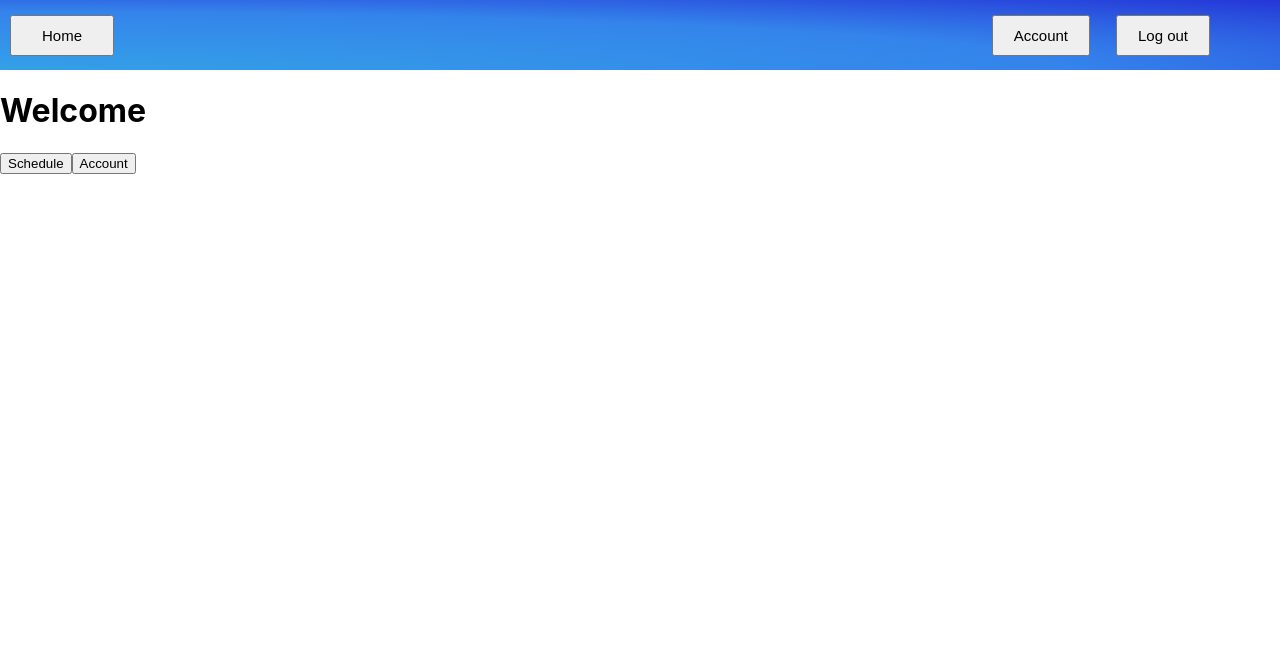
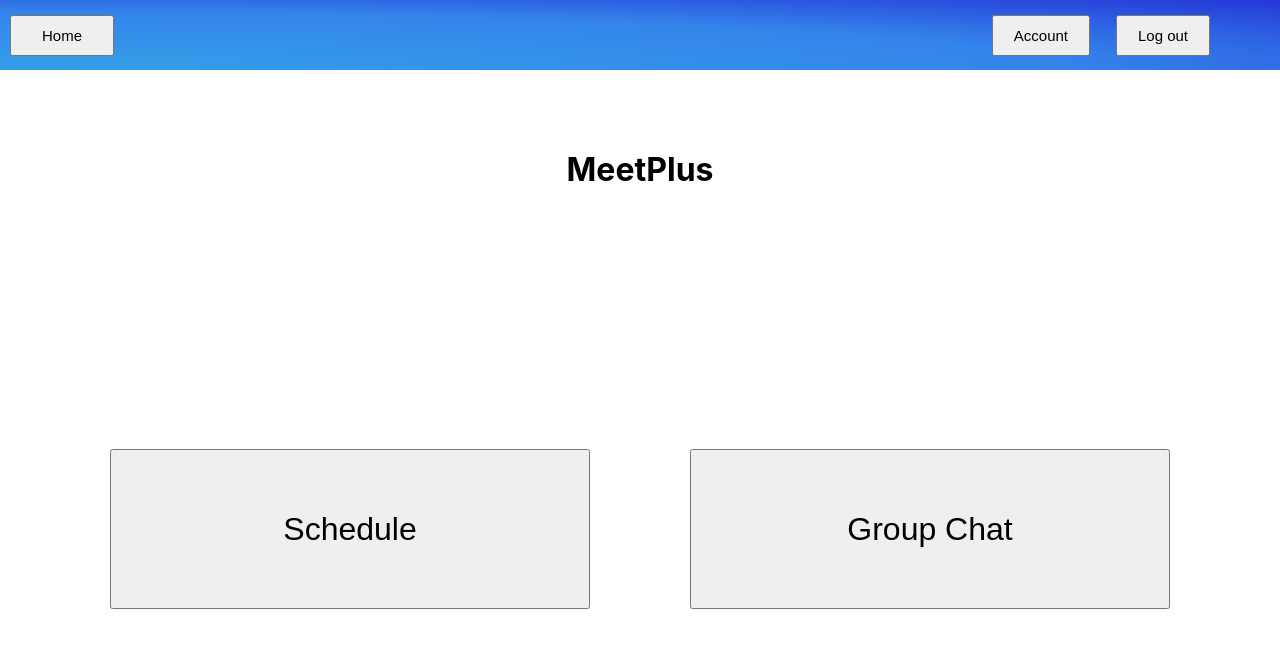
Before and after one commit to bangiyev/MeetPlus, a React (Create React App) app in the folder client/: page /home in a window 1280 px wide. Shown: the top 648 px of the page. Built offline with nearby package versions, Linux system fonts and the light colour scheme; no server answers; sample sign-in values are in the browser's storage.

Commit message:
style changes

```diff
--- a/client/src/context/AuthContext.js
+++ b/client/src/context/AuthContext.js
@@ -25,7 +25,6 @@ export const AuthContextProvider = ({ children }) => {
   useEffect(() => {
     const unsubscribe = onAuthStateChanged(auth, (currentUser) => {
       setUser(currentUser);
-      console.log("user: ", currentUser);
     });
     return () => {
       unsubscribe();
--- a/client/src/pages/Account.js
+++ b/client/src/pages/Account.js
@@ -1,27 +1,56 @@
-import React from "react";
+import { useEffect, useState } from "react";
 import NavBar from "../components/NavBar";
 import { UserAuth } from "../context/AuthContext";
+import "./AccountStyles.css";
 
 const Account = () => {
   const { logOut, user } = UserAuth();
+  const [users, setUsers] = useState([]);
 
-  const handleSignOut = async () => {
+  useEffect(() => {
+    let fetched = true;
+    const getUserNames = async () => {
+      const usersFromServer = await fetchUserNames();
+      if (fetched) {
+        setUsers(usersFromServer);
+      }
+    };
+    getUserNames();
+    return () => (fetched = false);
+  }, []);
+
+  const fetchUserNames = async () => {
     try {
-      await logOut();
+      const response = await fetch("/api/users");
+      const json = await response.json();
+      if (response.ok) {
+        console.log("ok");
+        return json;
+      }
     } catch (err) {
-      console.error(err);
+      console.log(err);
     }
   };
 
   return (
-    <div>
+    <div className="account-container">
       <NavBar />
-      <div>
-        <p>Welcome, {user?.displayName}</p>
+      <h2 className="group-members-heading">Your group members</h2>
+      <div className="group-members-container">
+        {users &&
+          users.map((user) => (
+            <div key={user._id} className="group-member">
+              <>
+                <h4 className="group-member-name">{user.displayName} </h4>
+                <>{user.email}</>
+              </>
+            </div>
+          ))}
       </div>
-      <button onClick={handleSignOut}>Logout</button>
     </div>
   );
 };
 
 export default Account;
+
+// <strong>Welcome, {user?.displayName}</strong>
--- /dev/null
+++ b/client/src/pages/AccountStyles.css
@@ -0,0 +1,32 @@
+.account-container {
+}
+
+.group-members-container {
+    display: grid;
+    margin-top: 4rem;
+    justify-content: center;
+    grid-template-columns: repeat(4, 18%);
+
+}
+
+.group-member{
+    height: 180px;
+    width: 60%;
+    padding: 10px;
+    margin: auto;
+    margin-bottom: 50px;
+    border: 2px solid black;
+    border-radius: 10px;
+    word-wrap: break-word;
+    word-break: break-all;
+    overflow: hidden;
+}
+
+.group-members-heading {
+    text-align: center;
+}
+
+.group-member-name {
+    font-size: 20px;
+    font-style: inherit;
+}
--- a/client/src/pages/Home.js
+++ b/client/src/pages/Home.js
@@ -1,5 +1,6 @@
 import { useNavigate } from "react-router-dom";
 import NavBar from "../components/NavBar";
+import "./HomeStyles.css";
 
 const Home = () => {
   const navigate = useNavigate();
@@ -7,9 +8,21 @@ const Home = () => {
   return (
     <div>
       <NavBar />
-      <h1>Welcome</h1>
-      <button onClick={() => navigate("/schedule")}>Schedule</button>
-      <button onClick={() => navigate("/account")}>Account</button>
+      <h1 className="home-heading">MeetPlus</h1>
+      <div className="home-buttons-container">
+        <button
+          className="home-screen-buttons"
+          onClick={() => navigate("/schedule")}
+        >
+          Schedule
+        </button>
+        <button
+          className="home-screen-buttons"
+          onClick={() => navigate("/account")}
+        >
+          Group Chat
+        </button>
+      </div>
     </div>
   );
 };
--- /dev/null
+++ b/client/src/pages/HomeStyles.css
@@ -0,0 +1,40 @@
+.home-buttons-container {
+    /* height: 180px;
+    width: 60%;
+    padding: 10px;
+    margin: auto;
+    margin-bottom: 50px;
+    border: 2px solid black;
+    border-radius: 10px; */
+    height: 200px;
+    /* border: 1px solid black; */
+    border-radius: 5px;
+
+    align-items: center;
+    display: flex;
+    margin-top: 15rem;
+    justify-content: center;
+
+
+}
+
+.home-heading{
+    text-align: center;
+    margin-top: 5rem;
+}
+
+.home-screen-buttons{
+    /* position: relative;
+    top: 50%;
+    left: 50%;
+    -ms-transform: translate(-50%, -50%);
+    transform: translate(-50%, -50%); */
+    display: flex;
+    justify-content: center;
+    align-items: center;
+    height: 10rem;
+    margin:50px;
+    width: 30rem;
+    font-size: 200%;
+
+}
```
